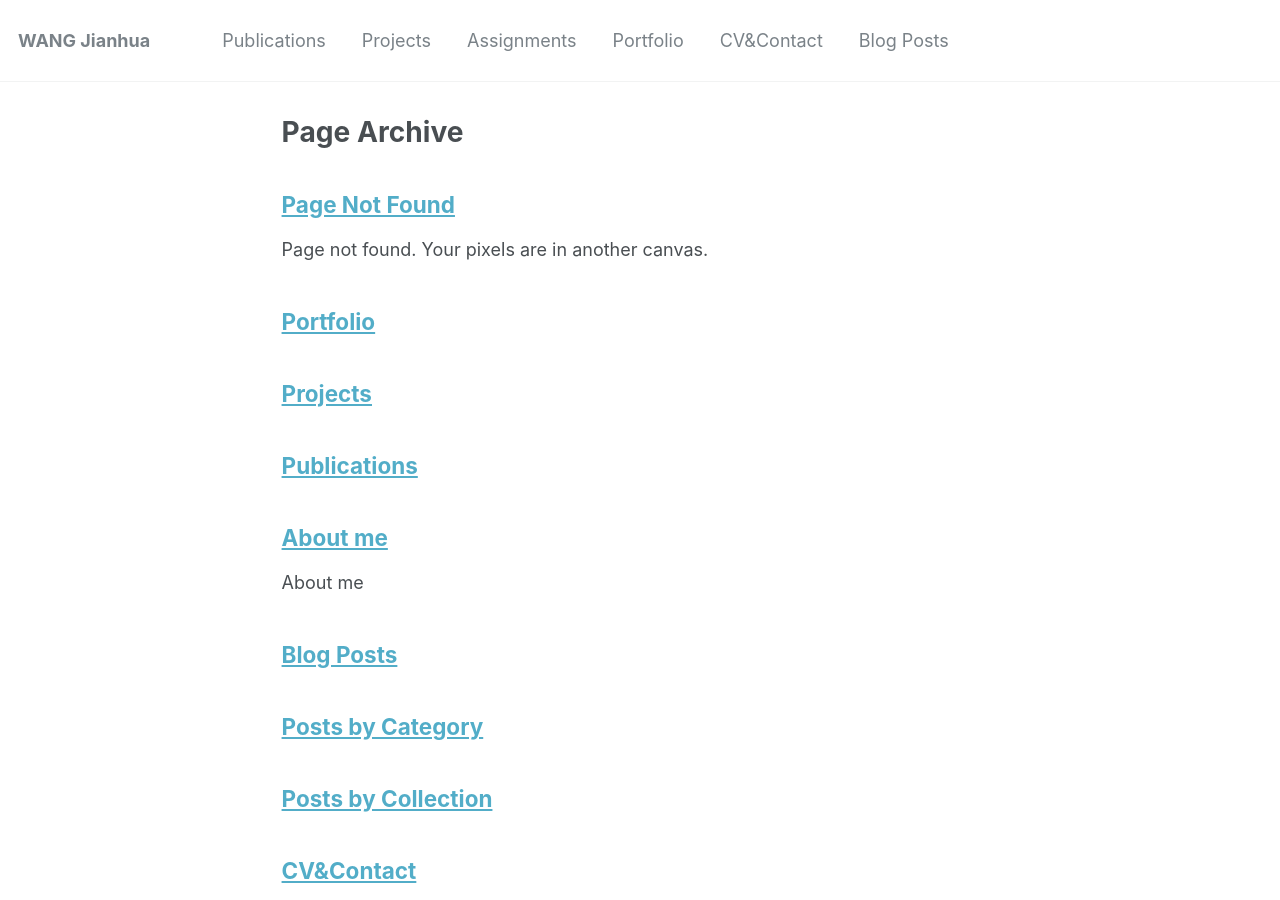
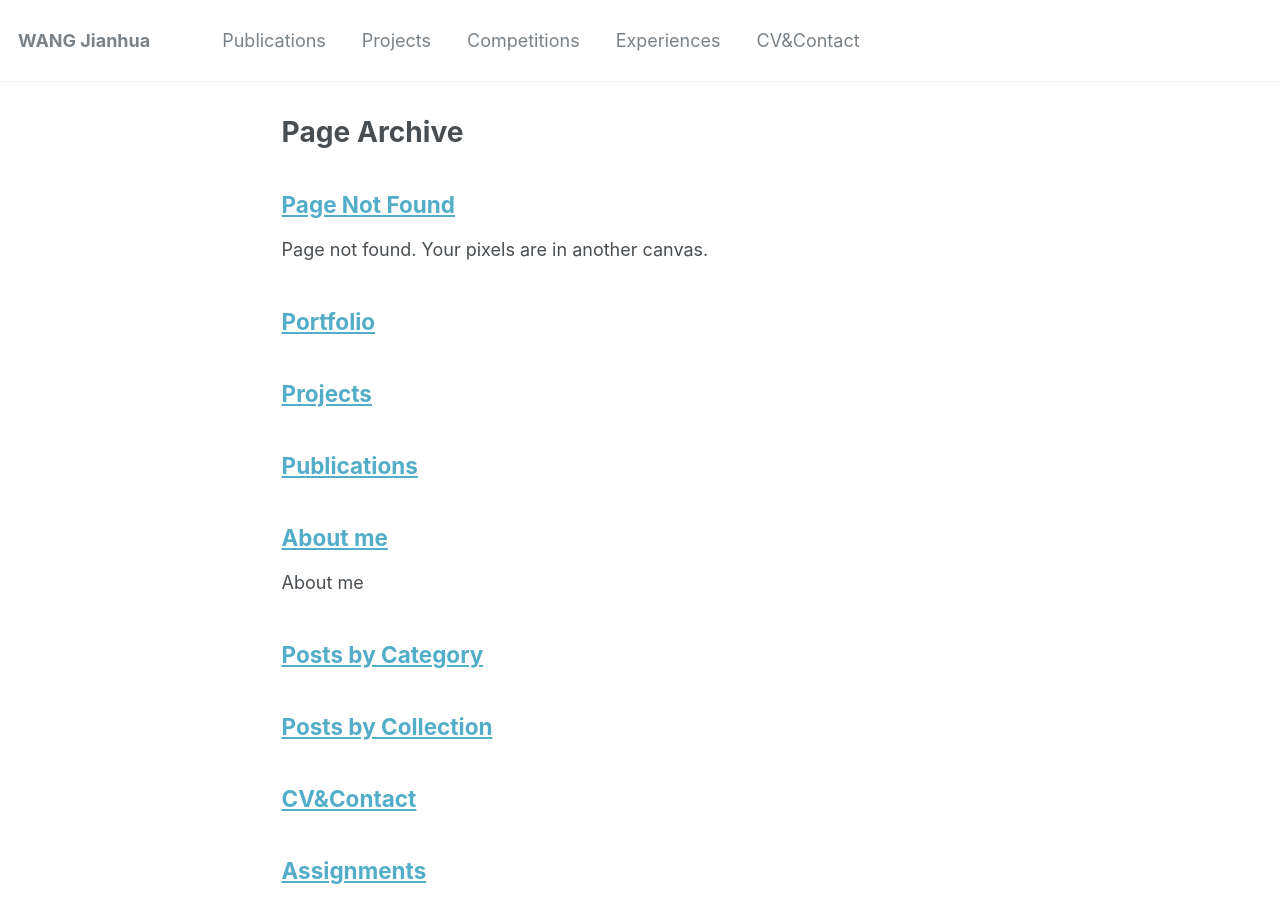
Before and after one commit to jianhua-WANG-ENS/old-homepage, a Jekyll site: the page built from _pages/page-archive.html, in a window 1280 px wide and 900 px high. Built offline with Jekyll 4.4.1, drawn with Linux system fonts in a browser that asks for light colours.

Commit message:
Improve the Navigation bar

```diff
--- a/_data/navigation.yml
+++ b/_data/navigation.yml
@@ -7,14 +7,11 @@ main:
   - title: "Projects"
     url: /Projects/
 
-  - title: "Assignments"
+  - title: "Competitions"
     url: /Assignments/
 
-  - title: "Portfolio"
+  - title: "Experiences"
     url: /portfolio/
 
   - title: "CV&Contact"
     url: /cv/
-
-  - title: "Blog Posts"
-    url: /year-archive/
```
Also changed, not shown: _pages/blog-post.md (deleted, +0 -12 lines).
